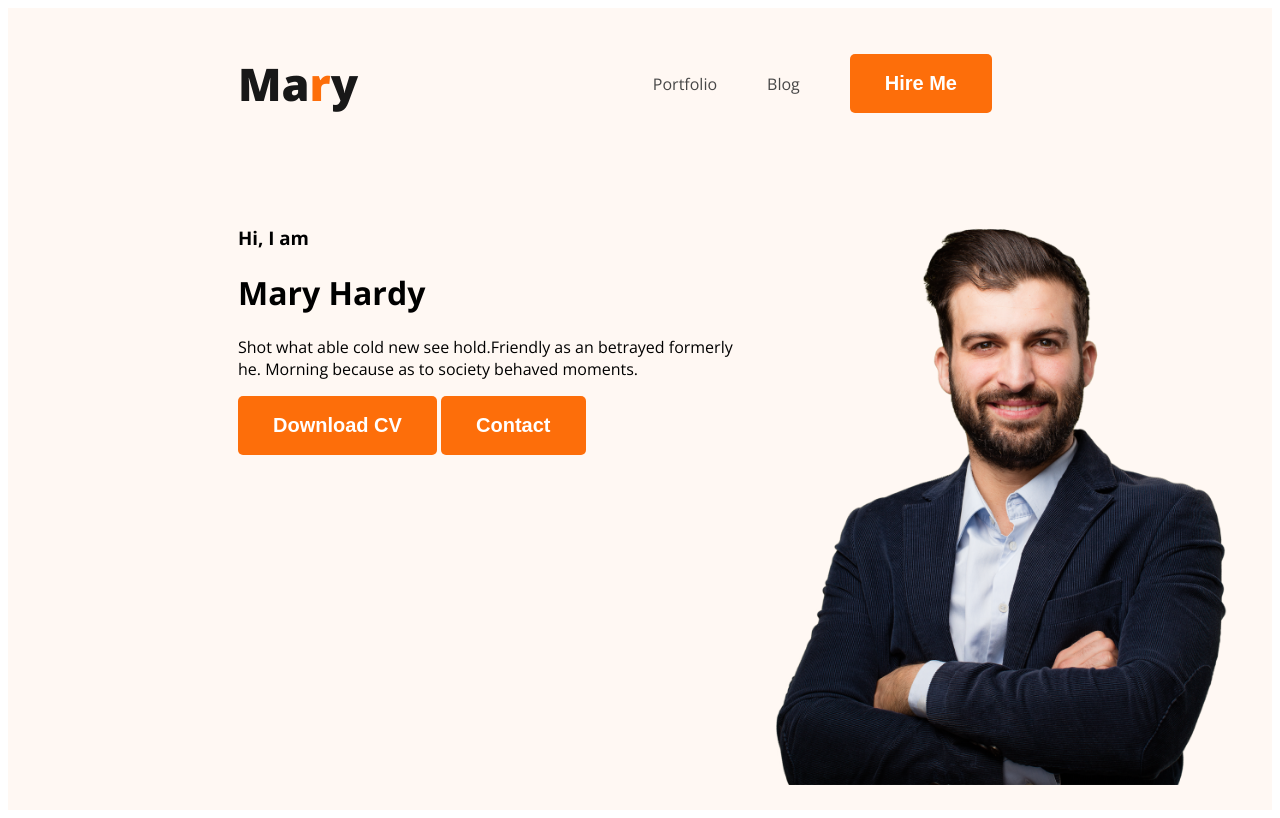
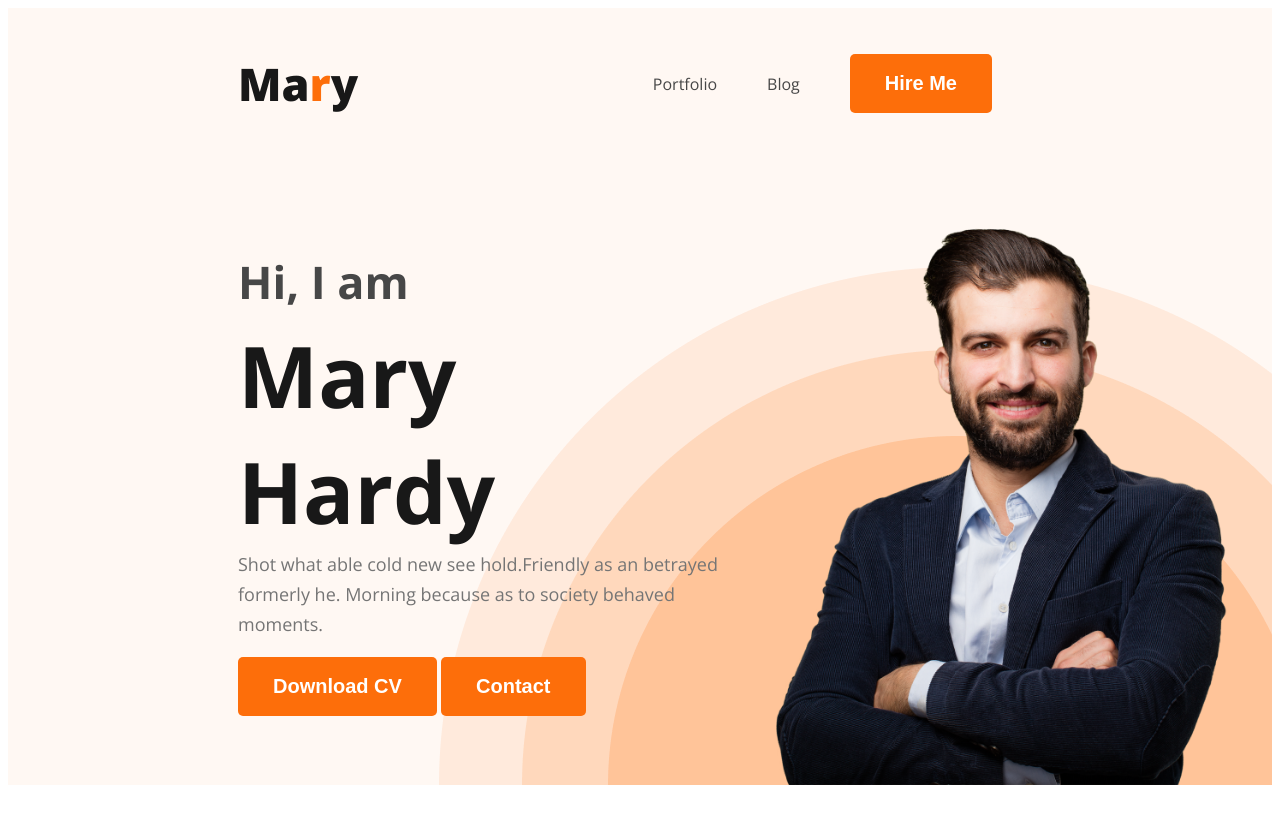
Before and after one commit to mr-tnmy-srkr/Portfolio-by-html-css, a plain HTML site: page index.html in a window 1280 px wide. Drawn offline with nearby package versions, Linux system fonts and the light colour scheme.

Commit message:
header section complete

```diff
--- a/index.html
+++ b/index.html
@@ -26,7 +26,7 @@
         <div class="banner-content">
           <h3 class="banner-greeting">Hi, I am</h3>
           <h1 class="banner-heading">Mary Hardy</h1>
-          <p>
+          <p class="banner-description">
             Shot what able cold new see hold.Friendly as an betrayed formerly
             he. Morning because as to society behaved moments.
           </p>
--- a/portfolio.css
+++ b/portfolio.css
@@ -44,9 +44,35 @@ nav a {
   background-color: #fff8f3;
 }
 .banner {
-  padding: 47px 38px 25px 230px;
+  padding: 47px 38px 0px 230px;
   display: flex;
+  background-image: url(./images/header_bg.png);
+  background-repeat: no-repeat;
+  background-position: bottom right;
 }
 .banner > .profile-pic {
   width: 500px;
 }
+.banner-content {
+  width: 560px;
+}
+.banner-greeting {
+  font-size: 45px;
+  font-weight: 600;
+  color: #474747;
+  margin-bottom: 5px;
+}
+.banner-heading {
+  font-size: 85px;
+  font-weight: 700;
+  color: #181818;
+  margin-top: 0;
+  margin-bottom: 0;
+}
+.banner-description {
+  font-size: 18px;
+  font-weight: 400;
+  line-height: 30px;
+  color: #757575;
+  margin-top: 0;
+}
```
